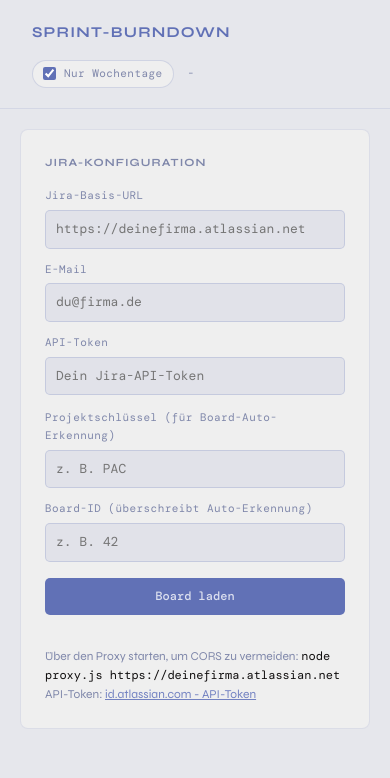
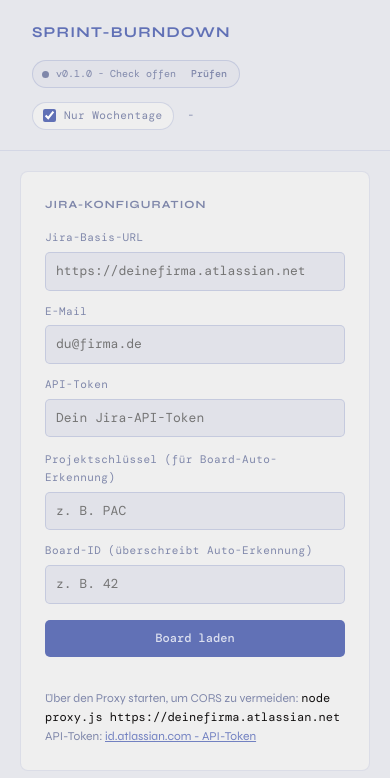
Before and after one commit to mev0lent/JiraCharts, a React (Vite) app: page / in a window 390 px wide. Shown: the top 778 px of the page. Built offline with nearby package versions, Linux system fonts and the light colour scheme; no server answers; a web font is replaced by a local one.

Commit message:
Add GitHub release update checker

```diff
--- a/package.json
+++ b/package.json
@@ -1,4 +1,5 @@
 {
+  "version": "0.1.0",
   "scripts": {
     "dev": "vite",
     "build": "vite build",
--- a/src/components/AppHeader.jsx
+++ b/src/components/AppHeader.jsx
@@ -1,8 +1,11 @@
+import { UpdateChecker } from './UpdateChecker.jsx';
+
 export function AppHeader({ title, children }) {
   return (
     <header>
       <h1>{title}</h1>
       <div className="header-meta">
+        <UpdateChecker />
         {children}
       </div>
     </header>
--- /dev/null
+++ b/src/components/UpdateChecker.jsx
@@ -0,0 +1,91 @@
+import { useEffect, useState } from 'react';
+import { APP_COMMIT, APP_VERSION } from '../lib/runtime.js';
+import { checkForUpdates } from '../lib/updates.js';
+
+const initialState = {
+  status: 'checking',
+  currentVersion: APP_VERSION,
+  latestVersion: null,
+  releaseUrl: null,
+  checkedAt: null,
+  reason: null,
+  fromCache: false,
+};
+
+function labelFor(result, refreshing) {
+  if (refreshing || result.status === 'checking') return 'Prüfe Updates';
+  if (result.status === 'available') return `Update ${result.latestVersion}`;
+  if (result.status === 'current') return `v${result.currentVersion} aktuell`;
+  if (result.reason === 'no-release') return `v${result.currentVersion} - kein Release`;
+  return `v${result.currentVersion} - Check offen`;
+}
+
+function titleFor(result, refreshing) {
+  if (refreshing || result.status === 'checking') return 'GitHub Releases werden geprüft.';
+  if (result.status === 'available') return `Version ${result.latestVersion} ist als GitHub Release verfügbar.`;
+  if (result.status === 'current') return `Version ${result.currentVersion} ist aktuell. Build ${APP_COMMIT}.`;
+
+  const reasons = {
+    'no-release': 'Noch kein GitHub Release veröffentlicht.',
+    'rate-limited': 'GitHub API-Limit erreicht. Später erneut prüfen.',
+    'github-error': 'GitHub Releases konnten nicht geladen werden.',
+    'network-error': 'Update-Check fehlgeschlagen.',
+    'latest-version-invalid': 'Das neueste Release hat kein Semver-Tag.',
+    'current-version-invalid': 'Die App-Version ist nicht als Semver gesetzt.',
+  };
+
+  return reasons[result.reason] || 'Update-Status ist nicht verfügbar.';
+}
+
+export function UpdateChecker() {
+  const [result, setResult] = useState(initialState);
+  const [refreshing, setRefreshing] = useState(false);
+
+  useEffect(() => {
+    let active = true;
+
+    checkForUpdates().then(nextResult => {
+      if (active) setResult(nextResult);
+    });
+
+    return () => {
+      active = false;
+    };
+  }, []);
+
+  async function refresh() {
+    setRefreshing(true);
+    try {
+      setResult(await checkForUpdates({ force: true }));
+    } finally {
+      setRefreshing(false);
+    }
+  }
+
+  const label = labelFor(result, refreshing);
+  const title = titleFor(result, refreshing);
+  const status = refreshing ? 'checking' : result.status;
+
+  return (
+    <div className={`update-checker update-checker--${status}`} title={title}>
+      <span className="update-checker__dot" aria-hidden="true" />
+      {status === 'available' && result.releaseUrl ? (
+        <a href={result.releaseUrl} target="_blank" rel="noreferrer" className="update-checker__label">
+          {label}
+        </a>
+      ) : (
+        <span className="update-checker__label">{label}</span>
+      )}
+      <button
+        type="button"
+        className="update-checker__refresh"
+        onClick={refresh}
+        disabled={refreshing}
+        aria-label="Update erneut prüfen"
+        title="Update erneut prüfen"
+      >
+        Prüfen
+      </button>
+    </div>
+  );
+}
--- a/src/lib/runtime.js
+++ b/src/lib/runtime.js
@@ -1,6 +1,9 @@
 export const runtimeConfig = window.__JIRA_CONFIG__ || {};
 export const JIRA_BASE = (runtimeConfig.jiraBase || '').replace(/\/$/, '');
 export const ON_PROXY = Boolean(JIRA_BASE);
+export const APP_VERSION = import.meta.env.VITE_APP_VERSION || '0.0.0';
+export const APP_COMMIT = import.meta.env.VITE_APP_COMMIT || 'unknown';
+export const GITHUB_REPOSITORY = import.meta.env.VITE_GITHUB_REPOSITORY || 'Niclassslua/JiraCharts';
 
 export const SKIP_WEEKENDS_KEY = 'bd_skipWeekends';
 export const BURNDOWN_SCOPE_KEY = 'bd_burndownScope';
--- a/src/styles/app.css
+++ b/src/styles/app.css
@@ -59,6 +59,72 @@
   font-family: var(--mono);
   font-size: 11px;
   color: var(--muted);
+}
+
+.update-checker {
+  display: inline-flex;
+  align-items: center;
+  gap: 7px;
+  min-height: 28px;
+  max-width: 100%;
+  padding: 3px 4px 3px 9px;
+  border: 1px solid var(--border2);
+  border-radius: 999px;
+  background: var(--surface2);
+  color: var(--muted);
+  white-space: nowrap;
+}
+
+.update-checker__dot {
+  width: 7px;
+  height: 7px;
+  border-radius: 999px;
+  background: currentColor;
+  flex: 0 0 auto;
+}
+
+.update-checker__label {
+  color: inherit;
+  font-family: var(--mono);
+  font-size: 10px;
+  line-height: 1;
+  min-width: 0;
+  text-decoration: none;
+}
+
+.update-checker__label:hover {
+  text-decoration: underline;
+}
+
+.update-checker__refresh {
+  min-height: 20px;
+  padding: 3px 7px;
+  border: 1px solid transparent;
+  border-radius: 999px;
+  background: transparent;
+  color: inherit;
+  font-size: 10px;
+  line-height: 1;
+}
+
+.update-checker__refresh:hover:not(:disabled) {
+  border-color: var(--border2);
+  color: var(--text);
+}
+
+.update-checker--available {
+  background: var(--state-backlog-bg);
+  color: var(--warn);
+}
+
+.update-checker--current {
+  background: var(--state-future-bg);
+  color: var(--success);
+}
+
+.update-checker--checking {
+  background: var(--status-info-bg);
+  color: var(--accent2);
 }
 
 .nav-link {
@@ -1092,6 +1158,11 @@
     justify-content: flex-start;
   }
 
+  .update-checker {
+    flex-wrap: wrap;
+    white-space: normal;
+  }
+
   .config-grid {
     grid-template-columns: 1fr 1fr;
   }
--- a/vite.config.js
+++ b/vite.config.js
@@ -1,8 +1,27 @@
 import { defineConfig } from 'vite';
 import react from '@vitejs/plugin-react';
+import { execSync } from 'node:child_process';
+import fs from 'node:fs';
+
+const packageJson = JSON.parse(fs.readFileSync(new URL('./package.json', import.meta.url), 'utf8'));
+
+function gitCommit() {
+  try {
+    return execSync('git rev-parse --short HEAD', { stdio: ['ignore', 'pipe', 'ignore'] })
+      .toString()
+      .trim();
+  } catch {
+    return 'unknown';
+  }
+}
 
 export default defineConfig({
   plugins: [react()],
+  define: {
+    'import.meta.env.VITE_APP_VERSION': JSON.stringify(packageJson.version || '0.0.0'),
+    'import.meta.env.VITE_APP_COMMIT': JSON.stringify(gitCommit()),
+    'import.meta.env.VITE_GITHUB_REPOSITORY': JSON.stringify('Niclassslua/JiraCharts'),
+  },
   build: {
     rollupOptions: {
       input: {
```
Also changed, not shown: src/lib/updates.js (added), 2 other files (tests, documents, lock files or other folders).
